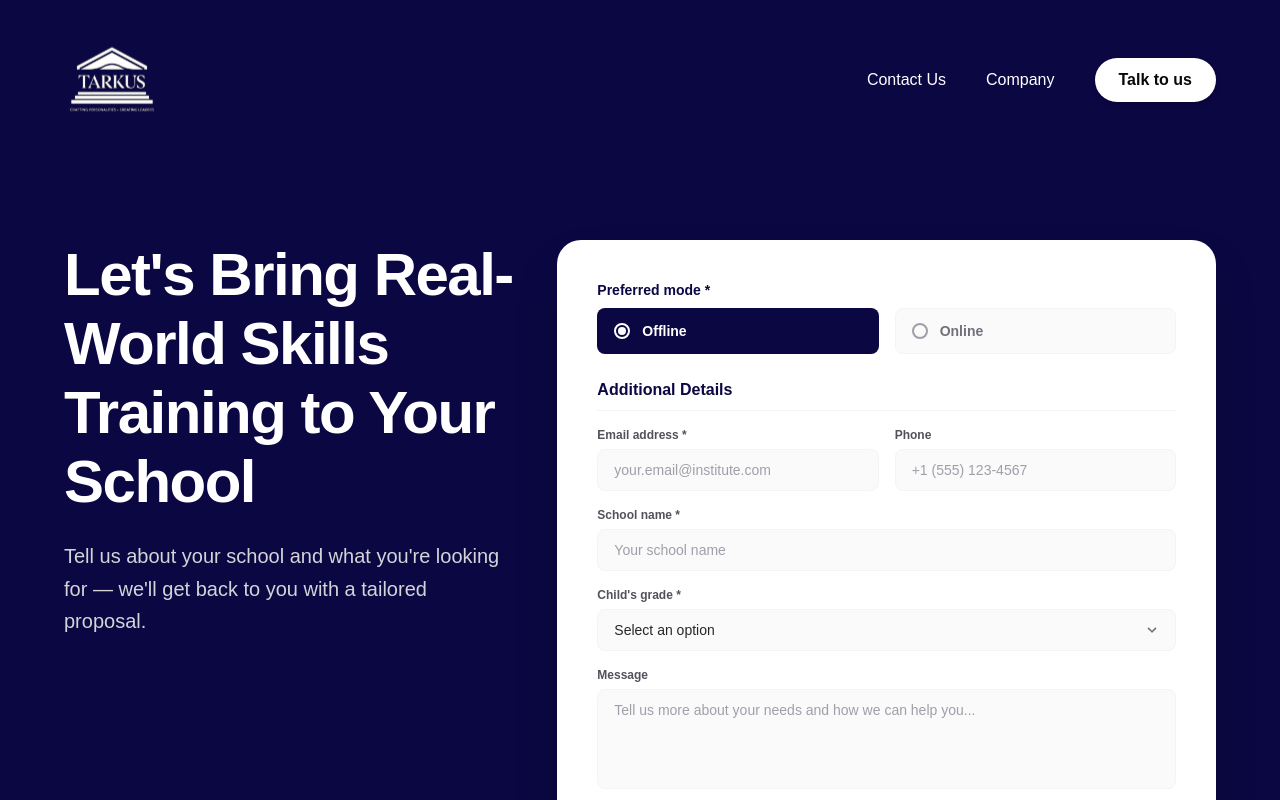
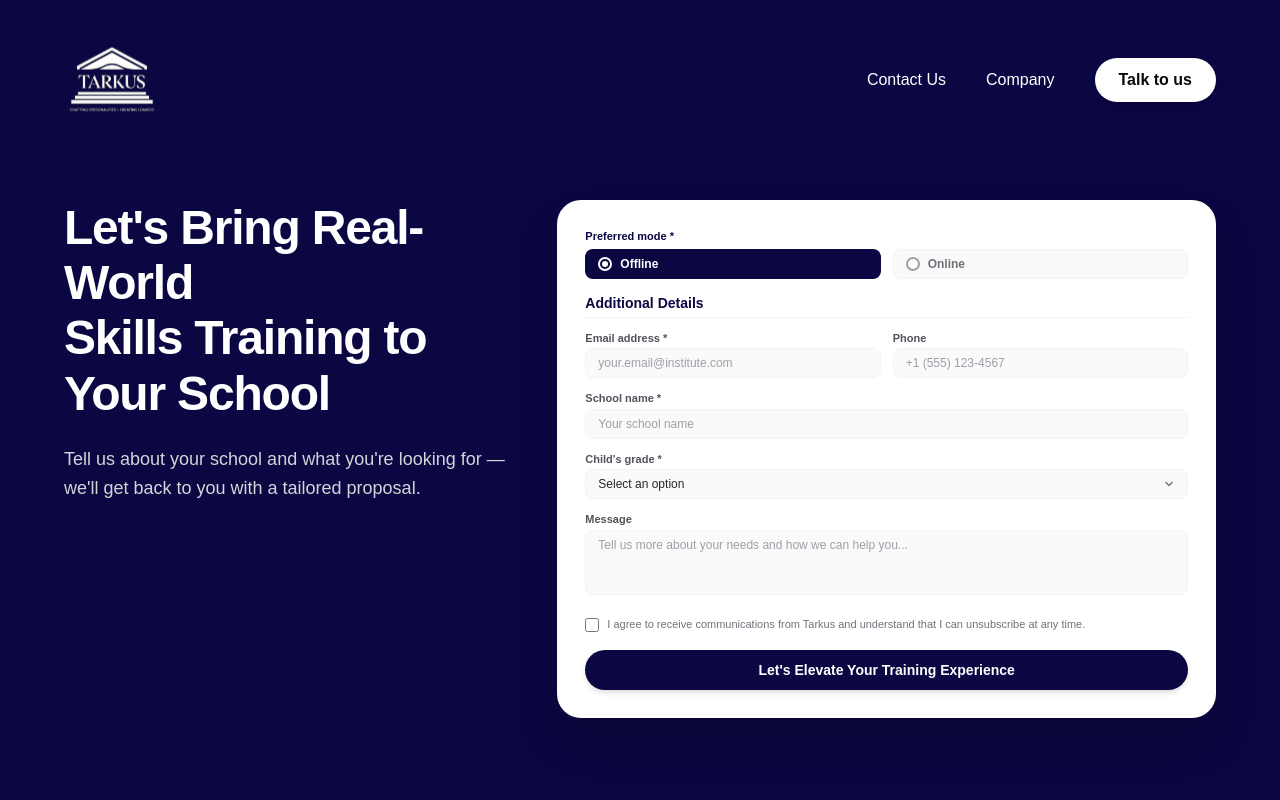
Before and after one commit to valneesolutions/tarkus, a Next.js app: page /contact in a window 1280 px wide. Shown: the top 800 px of the page. Built offline with nearby package versions, Linux system fonts and the light colour scheme.

Commit message:
changes in landing and contact us  page

```diff
--- a/app/(marketing)/contact-us/page.tsx
+++ b/app/(marketing)/contact-us/page.tsx
@@ -1,9 +1,12 @@
+import { Suspense } from "react";
 import ContactHero from "@/components/ContactHero";
 
 export default function ContactUsPage() {
   return (
     <main className="flex min-h-screen flex-col w-full bg-[#0b0742]">
-      <ContactHero />
+      <Suspense fallback={<div className="min-h-screen bg-[#0b0742]" />}>
+        <ContactHero />
+      </Suspense>
     </main>
   );
 }
--- a/app/(marketing)/contact/page.tsx
+++ b/app/(marketing)/contact/page.tsx
@@ -1,9 +1,12 @@
+import { Suspense } from "react";
 import ContactHero from "@/components/ContactHero";
 
 export default function ContactPage() {
   return (
     <main className="flex min-h-screen flex-col w-full bg-[#0b0742]">
-      <ContactHero />
+      <Suspense fallback={<div className="min-h-screen bg-[#0b0742]" />}>
+        <ContactHero />
+      </Suspense>
     </main>
   );
 }
--- a/app/globals.css
+++ b/app/globals.css
@@ -11,6 +11,8 @@
   --font-sans: var(--font-geist-sans);
   --font-mono: var(--font-geist-mono);
   --font-inter: var(--font-inter);
+  --color-navy-950: #0b0742;
+  --color-tint-lavender: #f2ebff;
 }
 
 @media (prefers-color-scheme: dark) {
--- a/components/ContactHero.tsx
+++ b/components/ContactHero.tsx
@@ -1,12 +1,22 @@
 "use client";
 
-import { useState } from "react";
+import { useState, useEffect } from "react";
+import { useSearchParams } from "next/navigation";
 import Navbar from "./Navbar";
 
 export default function ContactHero() {
   const [preferredMode, setPreferredMode] = useState<"offline" | "online">("offline");
   const [grade, setGrade] = useState("");
   const [agreed, setAgreed] = useState(false);
+
+  const searchParams = useSearchParams();
+
+  useEffect(() => {
+    const mode = searchParams.get("mode");
+    if (mode === "offline" || mode === "online") {
+      setPreferredMode(mode);
+    }
+  }, [searchParams]);
 
   return (
     <section className="relative w-full min-h-screen flex flex-col bg-[#0b0742] overflow-hidden">
@@ -16,15 +26,15 @@ export default function ContactHero() {
       </div>
 
       {/* Main Grid Content */}
-      <div className="relative z-10 w-full px-6 py-12 md:px-16 md:py-20 my-auto">
-        <div className="w-full grid grid-cols-1 lg:grid-cols-12 gap-12 lg:gap-8 items-start">
+      <div className="relative z-10 w-full px-6 pt-6 pb-12 md:px-16 lg:pt-10 lg:pb-16 flex-grow flex items-start">
+        <div className="w-full grid grid-cols-1 lg:grid-cols-12 gap-8 lg:gap-8 items-start">
 
           {/* Left Column: Heading and description */}
           <div className="lg:col-span-5 flex flex-col justify-start">
-            <h1 className="text-4xl sm:text-5xl md:text-6xl font-bold text-white tracking-tight leading-[1.15] max-w-xl text-left">
-              Let's Bring Real-World Skills Training to Your School
+            <h1 className="text-3xl sm:text-4xl lg:text-[40px] xl:text-[48px] font-bold text-white tracking-tight leading-[1.15] max-w-xl text-left">
+              Let's Bring Real-World<br />Skills Training to Your School
             </h1>
-            <p className="text-zinc-300 text-lg md:text-xl font-light leading-relaxed max-w-md mt-6 text-left">
+            <p className="text-zinc-300 text-base md:text-lg lg:text-base xl:text-lg font-light leading-relaxed max-w-md mt-4 xl:mt-6 text-left">
               Tell us about your school and what you're looking for — we'll get back to you with a tailored proposal.
             </p>
           </div>
@@ -33,29 +43,29 @@ export default function ContactHero() {
           <div className="lg:col-span-7 w-full flex justify-start lg:justify-end">
             <form
               onSubmit={(e) => e.preventDefault()}
-              className="bg-white rounded-3xl p-8 md:p-10 shadow-2xl text-[#0b0742] w-full max-w-[660px] flex flex-col gap-4 text-left"
+              className="bg-white rounded-3xl p-5 md:p-6 lg:p-6 xl:p-7 shadow-2xl text-[#0b0742] w-full max-w-[700px] flex flex-col gap-2.5 xl:gap-3 text-left"
             >
 
               {/* Preferred Mode Selector */}
               <div>
-                <label className="text-xs md:text-sm font-bold text-[#0b0742] mb-2 block">
+                <label className="text-[11px] font-bold text-[#0b0742] mb-1 block">
                   Preferred mode *
                 </label>
-                <div className="flex flex-row gap-4 w-full">
+                <div className="flex flex-row gap-3 w-full">
                   {/* Offline Option */}
                   <button
                     type="button"
                     onClick={() => setPreferredMode("offline")}
-                    className={`flex-1 py-3 px-4 rounded-lg flex items-center gap-3 font-semibold text-sm cursor-pointer border transition-all duration-200 ${
+                    className={`flex-1 py-1.5 px-3 rounded-lg flex items-center gap-2 font-semibold text-xs cursor-pointer border transition-all duration-200 ${
                       preferredMode === "offline"
                         ? "bg-[#0b0742] text-white border-transparent"
                         : "bg-zinc-50 text-zinc-500 border-zinc-100 hover:bg-zinc-100"
                     }`}
                   >
-                    <span className={`w-4 h-4 rounded-full border-2 flex items-center justify-center shrink-0 ${
+                    <span className={`w-3.5 h-3.5 rounded-full border-2 flex items-center justify-center shrink-0 ${
                       preferredMode === "offline" ? "border-white" : "border-zinc-400"
                     }`}>
-                      {preferredMode === "offline" && <span className="w-2 h-2 rounded-full bg-white" />}
+                      {preferredMode === "offline" && <span className="w-1.5 h-1.5 rounded-full bg-white" />}
                     </span>
                     Offline
                   </button>
@@ -64,16 +74,16 @@ export default function ContactHero() {
                   <button
                     type="button"
                     onClick={() => setPreferredMode("online")}
-                    className={`flex-1 py-3 px-4 rounded-lg flex items-center gap-3 font-semibold text-sm cursor-pointer border transition-all duration-200 ${
+                    className={`flex-1 py-1.5 px-3 rounded-lg flex items-center gap-2 font-semibold text-xs cursor-pointer border transition-all duration-200 ${
                       preferredMode === "online"
                         ? "bg-[#0b0742] text-white border-transparent"
                         : "bg-zinc-50 text-zinc-500 border-zinc-100 hover:bg-zinc-100"
                     }`}
                   >
-                    <span className={`w-4 h-4 rounded-full border-2 flex items-center justify-center shrink-0 ${
+                    <span className={`w-3.5 h-3.5 rounded-full border-2 flex items-center justify-center shrink-0 ${
                       preferredMode === "online" ? "border-white" : "border-zinc-400"
                     }`}>
-                      {preferredMode === "online" && <span className="w-2 h-2 rounded-full bg-white" />}
+                      {preferredMode === "online" && <span className="w-1.5 h-1.5 rounded-full bg-white" />}
                     </span>
                     Online
                   </button>
@@ -81,51 +91,51 @@ export default function ContactHero() {
               </div>
 
               {/* Additional Details Header */}
-              <h2 className="text-base font-bold text-[#0b0742] border-b border-zinc-100 pb-2 mt-2">
+              <h2 className="text-xs xl:text-sm font-bold text-[#0b0742] border-b border-zinc-100 pb-1 mt-0.5">
                 Additional Details
               </h2>
 
               {/* Email and Phone Grid */}
-              <div className="grid grid-cols-1 sm:grid-cols-2 gap-4">
+              <div className="grid grid-cols-1 sm:grid-cols-2 gap-3">
                 <div>
-                  <label className="text-xs font-semibold text-zinc-600 mb-1.5 block">
+                  <label className="text-[11px] font-semibold text-zinc-600 mb-0.5 block">
                     Email address *
                   </label>
                   <input
                     type="email"
                     required
                     placeholder="your.email@institute.com"
-                    className="w-full bg-zinc-50 border border-zinc-100 rounded-lg py-2.5 px-4 text-sm text-zinc-800 placeholder-zinc-400 focus:outline-none focus:border-zinc-300 focus:bg-white transition-all"
+                    className="w-full bg-zinc-50 border border-zinc-100 rounded-lg py-1.5 px-3 text-xs text-zinc-800 placeholder-zinc-400 focus:outline-none focus:border-zinc-300 focus:bg-white transition-all"
                   />
                 </div>
                 <div>
-                  <label className="text-xs font-semibold text-zinc-600 mb-1.5 block">
+                  <label className="text-[11px] font-semibold text-zinc-600 mb-0.5 block">
                     Phone
                   </label>
                   <input
                     type="tel"
                     placeholder="+1 (555) 123-4567"
-                    className="w-full bg-zinc-50 border border-zinc-100 rounded-lg py-2.5 px-4 text-sm text-zinc-800 placeholder-zinc-400 focus:outline-none focus:border-zinc-300 focus:bg-white transition-all"
+                    className="w-full bg-zinc-50 border border-zinc-100 rounded-lg py-1.5 px-3 text-xs text-zinc-800 placeholder-zinc-400 focus:outline-none focus:border-zinc-300 focus:bg-white transition-all"
                   />
                 </div>
               </div>
 
               {/* School Name */}
               <div>
-                <label className="text-xs font-semibold text-zinc-600 mb-1.5 block">
+                <label className="text-[11px] font-semibold text-zinc-600 mb-0.5 block">
                   School name *
                 </label>
                 <input
                   type="text"
                   required
                   placeholder="Your school name"
-                  className="w-full bg-zinc-50 border border-zinc-100 rounded-lg py-2.5 px-4 text-sm text-zinc-800 placeholder-zinc-400 focus:outline-none focus:border-zinc-300 focus:bg-white transition-all"
+                  className="w-full bg-zinc-50 border border-zinc-100 rounded-lg py-1.5 px-3 text-xs text-zinc-800 placeholder-zinc-400 focus:outline-none focus:border-zinc-300 focus:bg-white transition-all"
                 />
               </div>
 
               {/* Child's Grade Dropdown */}
               <div>
-                <label className="text-xs font-semibold text-zinc-600 mb-1.5 block">
+                <label className="text-[11px] font-semibold text-zinc-600 mb-0.5 block">
                   Child's grade *
                 </label>
                 <div className="relative">
@@ -133,7 +143,7 @@ export default function ContactHero() {
                     required
                     value={grade}
                     onChange={(e) => setGrade(e.target.value)}
-                    className="w-full bg-zinc-50 border border-zinc-100 rounded-lg py-2.5 px-4 text-sm text-zinc-800 focus:outline-none focus:border-zinc-300 focus:bg-white transition-all appearance-none cursor-pointer"
+                    className="w-full bg-zinc-50 border border-zinc-100 rounded-lg py-1.5 px-3 text-xs text-zinc-800 focus:outline-none focus:border-zinc-300 focus:bg-white transition-all appearance-none cursor-pointer"
                   >
                     <option value="" disabled>Select an option</option>
                     <option value="grade-5">Grade 5</option>
@@ -145,8 +155,8 @@ export default function ContactHero() {
                     <option value="grade-11">Grade 11</option>
                     <option value="grade-12">Grade 12</option>
                   </select>
-                  <div className="pointer-events-none absolute inset-y-0 right-0 flex items-center px-4 text-zinc-500">
-                    <svg className="fill-current h-4 w-4" viewBox="0 0 20 20">
+                  <div className="pointer-events-none absolute inset-y-0 right-0 flex items-center px-3 text-zinc-500">
+                    <svg className="fill-current h-3.5 w-3.5" viewBox="0 0 20 20">
                       <path d="M9.293 12.95l.707.707L15.657 8l-1.414-1.414L10 10.828 5.757 6.586 4.343 8z" />
                     </svg>
                   </div>
@@ -155,26 +165,26 @@ export default function ContactHero() {
 
               {/* Message */}
               <div>
-                <label className="text-xs font-semibold text-zinc-600 mb-1.5 block">
+                <label className="text-[11px] font-semibold text-zinc-600 mb-0.5 block">
                   Message
                 </label>
                 <textarea
                   placeholder="Tell us more about your needs and how we can help you..."
-                  rows={3}
-                  className="w-full bg-zinc-50 border border-zinc-100 rounded-lg py-2.5 px-4 text-sm text-zinc-800 placeholder-zinc-400 focus:outline-none focus:border-zinc-300 focus:bg-white transition-all resize-none h-[100px]"
+                  rows={2}
+                  className="w-full bg-zinc-50 border border-zinc-100 rounded-lg py-1.5 px-3 text-xs text-zinc-800 placeholder-zinc-400 focus:outline-none focus:border-zinc-300 focus:bg-white transition-all resize-none h-[50px] xl:h-[65px]"
                 />
               </div>
 
               {/* Agreement Checkbox */}
-              <div className="flex items-start gap-2.5 mt-2">
+              <div className="flex items-start gap-2 mt-0.5">
                 <input
                   type="checkbox"
                   id="agree-checkbox"
                   checked={agreed}
                   onChange={(e) => setAgreed(e.target.checked)}
-                  className="w-4 h-4 rounded border-zinc-300 text-[#0b0742] focus:ring-[#0b0742] cursor-pointer mt-0.5 shrink-0"
+                  className="w-3.5 h-3.5 rounded border-zinc-300 text-[#0b0742] focus:ring-[#0b0742] cursor-pointer mt-0.5 shrink-0"
                 />
-                <label htmlFor="agree-checkbox" className="text-zinc-500 text-[10px] sm:text-xs leading-normal cursor-pointer select-none">
+                <label htmlFor="agree-checkbox" className="text-zinc-500 text-[10px] xl:text-[11px] leading-normal cursor-pointer select-none">
                   I agree to receive communications from Tarkus and understand that I can unsubscribe at any time.
                 </label>
               </div>
@@ -182,7 +192,7 @@ export default function ContactHero() {
               {/* Submit Button */}
               <button
                 type="submit"
-                className="w-full bg-[#0b0742] text-white py-3.5 rounded-full font-semibold text-sm mt-4 hover:bg-opacity-95 hover:scale-[1.01] active:scale-[0.99] transition-all cursor-pointer shadow-md text-center"
+                className="w-full bg-[#0b0742] text-white py-2.5 rounded-full font-semibold text-xs xl:text-sm mt-1.5 hover:bg-opacity-95 hover:scale-[1.01] active:scale-[0.99] transition-all cursor-pointer shadow-md text-center"
               >
                 Let's Elevate Your Training Experience
               </button>
--- a/components/InfoSection.tsx
+++ b/components/InfoSection.tsx
@@ -14,13 +14,13 @@ export default function InfoSection() {
         <div className="flex flex-col items-start w-full max-w-[540px] lg:ml-auto">
           {/* Pill Tags */}
           <div className="flex flex-wrap lg:flex-nowrap justify-between w-full gap-2 mb-6">
-            <span className="px-3.5 py-1 rounded-full border border-white/10 bg-white/5 text-zinc-300 text-[11px] tracking-wide font-mono whitespace-nowrap">
+            <span className="px-3.5 py-1 rounded-full bg-tint-lavender text-navy-950 text-[11px] tracking-wide font-mono font-semibold whitespace-nowrap">
               Speak with confidence
             </span>
-            <span className="px-3.5 py-1 rounded-full border border-white/10 bg-white/5 text-zinc-300 text-[11px] tracking-wide font-mono whitespace-nowrap">
+            <span className="px-3.5 py-1 rounded-full bg-tint-lavender text-navy-950 text-[11px] tracking-wide font-mono font-semibold whitespace-nowrap">
               Lead with presence
             </span>
-            <span className="px-3.5 py-1 rounded-full border border-white/10 bg-white/5 text-zinc-300 text-[11px] tracking-wide font-mono whitespace-nowrap">
+            <span className="px-3.5 py-1 rounded-full bg-tint-lavender text-navy-950 text-[11px] tracking-wide font-mono font-semibold whitespace-nowrap">
               Think under pressure
             </span>
           </div>
```
Also changed, not shown: components/AboutCTA.tsx (+12 -4 lines), components/AboutHowWeDo.tsx (+6 -6 lines), components/HeroSection.tsx (+24 -17 lines).
